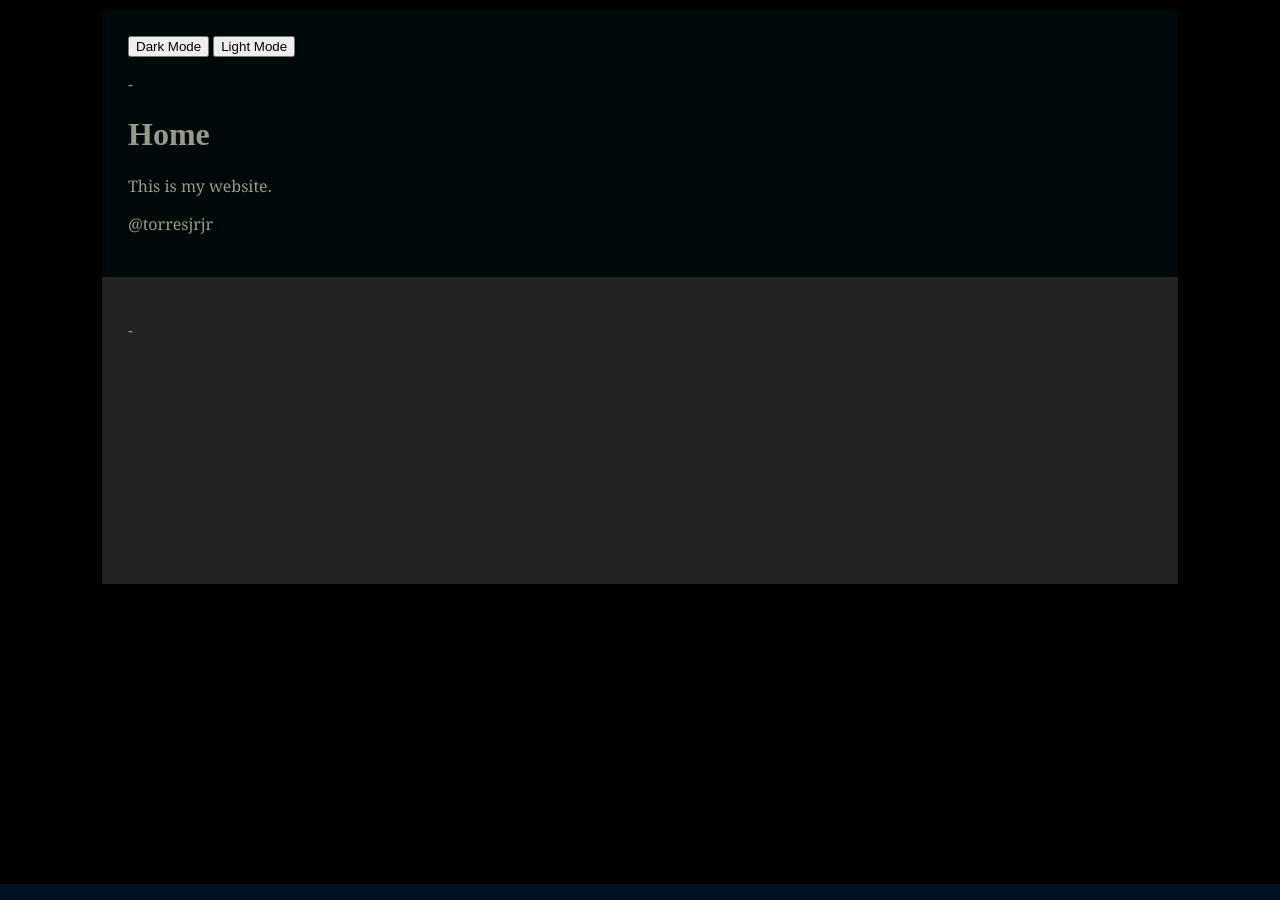
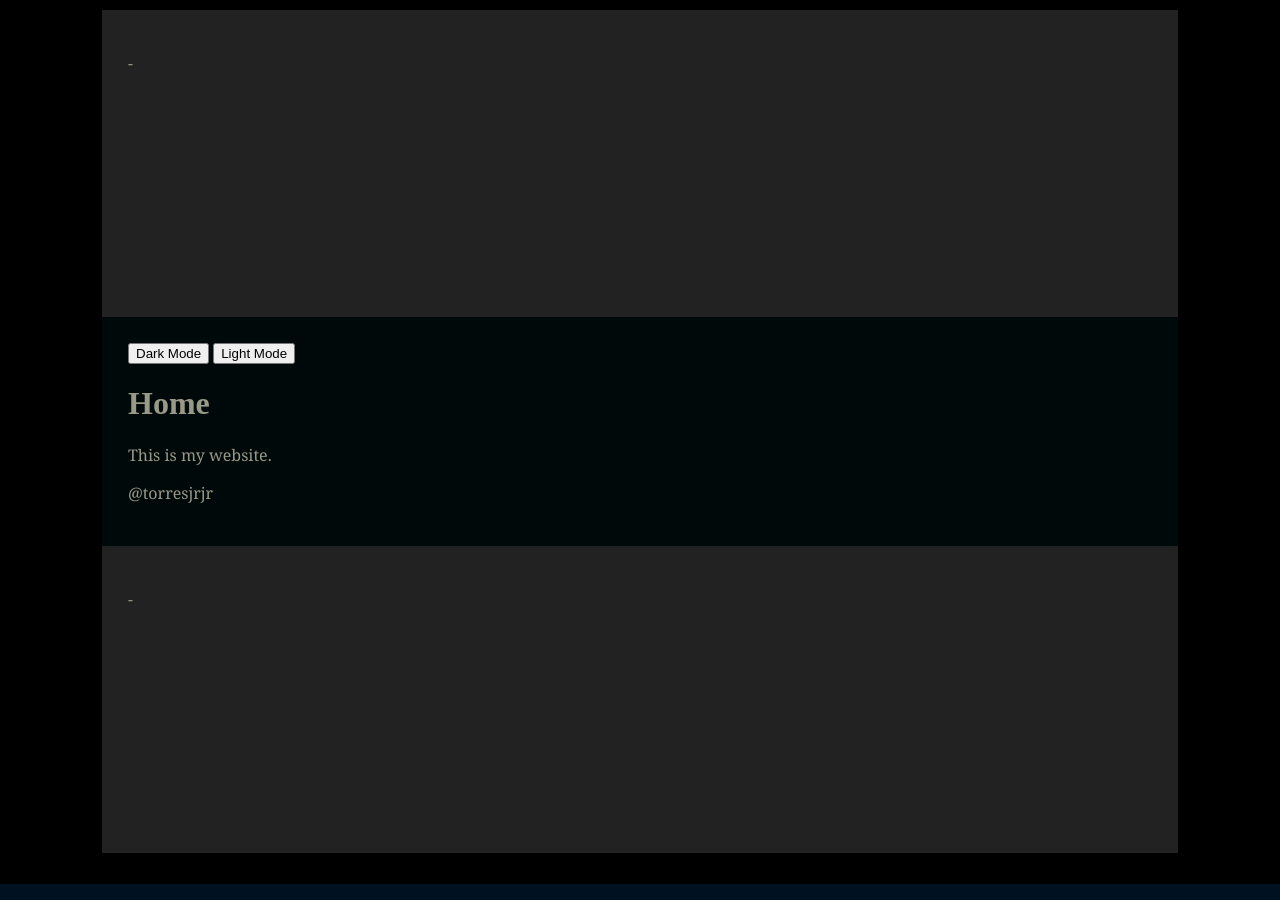
Before and after one commit to torresjrjr/torresjrjr.github.io, a Jekyll site: the page built from index.html, in a window 1280 px wide. Built offline with Jekyll 4.4.1, drawn with Linux system fonts in a browser that asks for light colours.

Commit message:
+ header

```diff
--- a/_includes/header.html
+++ b/_includes/header.html
@@ -0,0 +1,5 @@
+<div id="header">
+	<nav>
+		<p>- {% for item in site.data.navigation %}<a href="{{ item.link }}" {% if page.url == item.link %}class="current"{% endif %}>{{ item.name | upcase }}</a> - {% endfor %}</p>
+	</nav>
+</div>
--- a/_layouts/default.html
+++ b/_layouts/default.html
@@ -15,15 +15,12 @@
 
   <body bgcolor="#012" style="margin: 0px; padding: 0px;">
     <div class="big" id="big">
+      {% include header.html %}
       <div class="main" id="main">
-
         <button type="button" onclick="darkmode()">Dark Mode</button>
         <button type="button" onclick="lightmode()">Light Mode</button>
 
-        {% include navigation.html %}
-
         {{ content }}
-
       </div>
       {% include footer.html %}
     </div>
--- a/main.css
+++ b/main.css
@@ -84,7 +84,17 @@
   font-size: 18px;
   font-family: consolas;
 }
-#footer {
+#header {
+	max-width: 1024px;
+	height: 256px;
+
+	margin: auto;
+	border: 0px solid darkgrey;
+	padding: 2%;
+
+	background-color: #222;
+	color: #999988;
+}#footer {
 	max-width: 1024px;
 	height: 256px;
 
```
